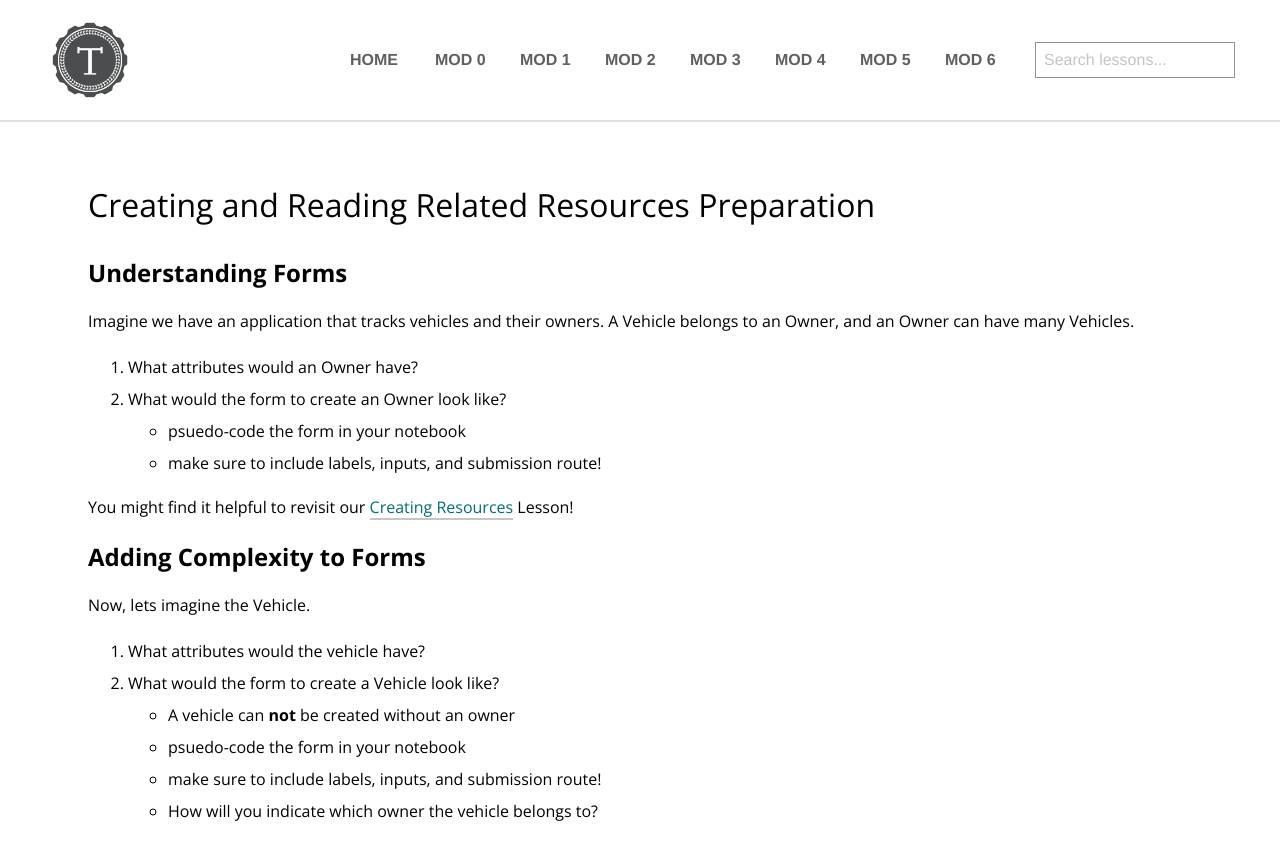
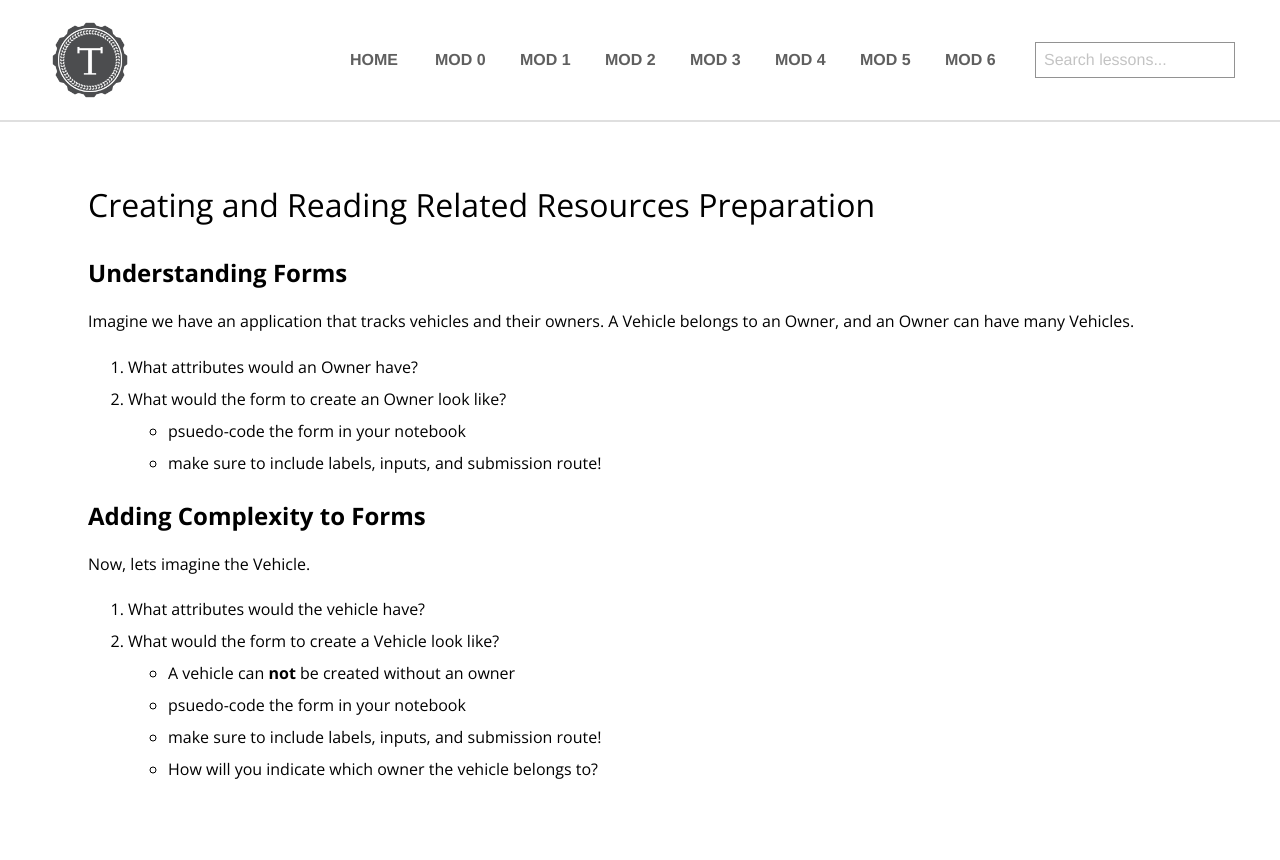
Before and after one commit to turingschool/launch-curriculum, a Jekyll site: the page built from module3/preparation/week3/CreatingRelatedResources.md, in a window 1280 px wide, cut to the strip 0-896 px from the top of the page. Shown: the top 860 px of the strip. Built offline with Jekyll 4.4.1, drawn with Linux system fonts in a browser that asks for light colours; nearby versions of some CDN libraries; comment, search, counter and statistics services are not loaded.

Commit message:
Update CreatingRelatedResources.md

```diff
--- a/module3/preparation/week3/CreatingRelatedResources.md
+++ b/module3/preparation/week3/CreatingRelatedResources.md
@@ -12,8 +12,6 @@ Imagine we have an application that tracks vehicles and their owners.  A Vehicle
     * psuedo-code the form in your notebook
     * make sure to include labels, inputs, and submission route!
 
-You might find it helpful to revisit our [Creating Resources](/module3/lessons/Week3/CreatingSingleResource) Lesson!
-
 ## Adding Complexity to Forms
 
 Now, lets imagine the Vehicle.
```
